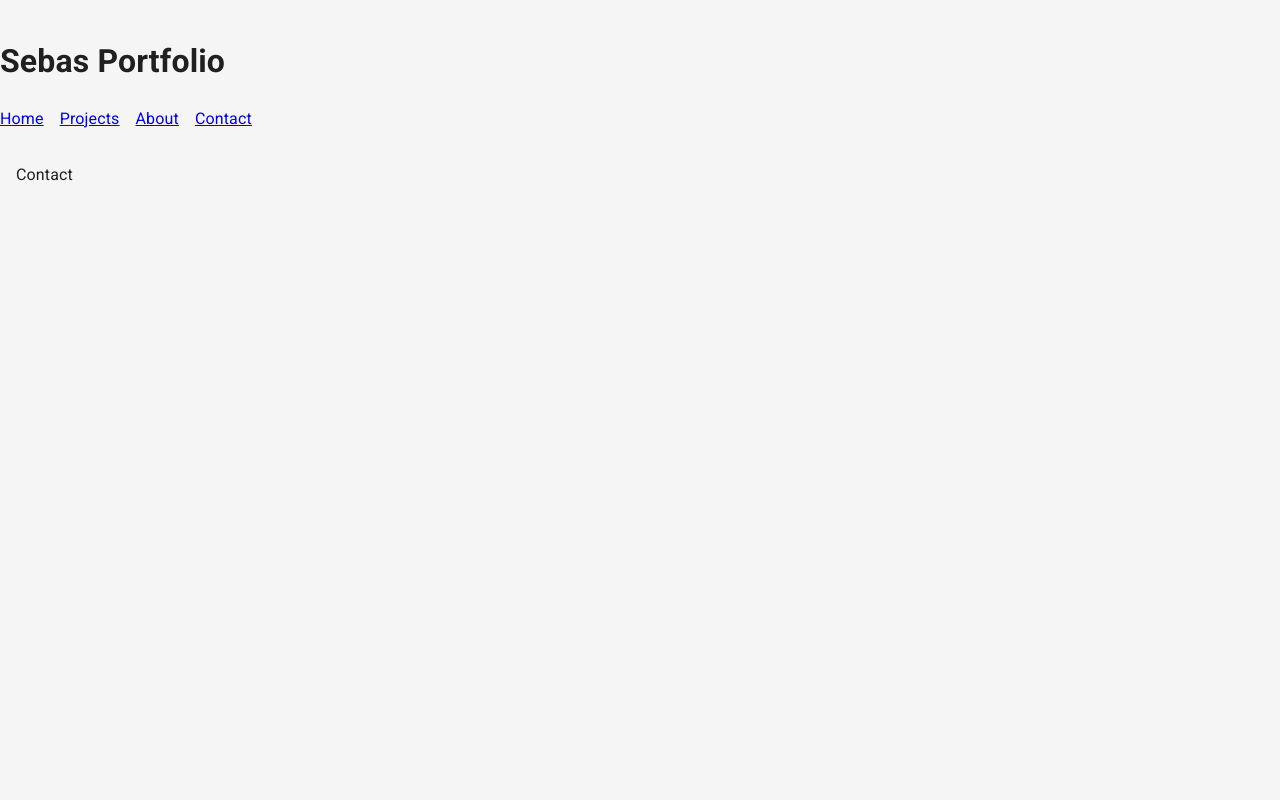
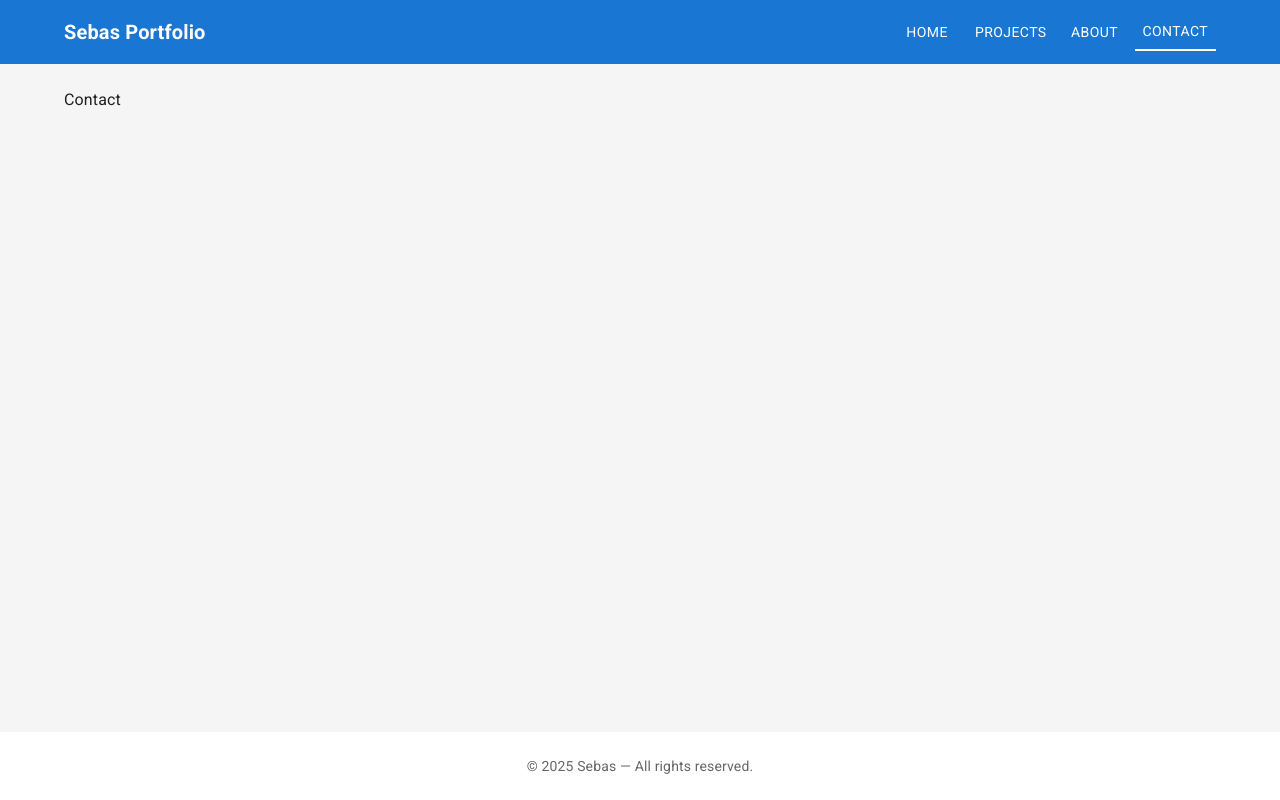
Before and after one commit to Sebasbh/Portfolio, a React (Create React App) app in the folder frontend/: page /contact in a window 1280 px wide. Built offline with nearby package versions, Linux system fonts and the light colour scheme.

Commit message:
feat(layout): implement AppShell with MUI AppBar and Footer

```diff
--- a/frontend/src/App.js
+++ b/frontend/src/App.js
@@ -1,6 +1,8 @@
 import React from 'react';
+import { Container, Box } from '@mui/material';
 import { Routes, Route } from 'react-router-dom';
 import Header from './components/Header';
+import Footer from './components/Footer';
 import Home from './pages/Home';
 import Projects from './pages/Projects';
 import About from './pages/About';
@@ -8,17 +10,18 @@ import Contact from './pages/Contact';
 
 function App() {
   return (
-    <>
+    <Box sx={{ minHeight: '100dvh', display: 'flex', flexDirection: 'column' }}>
       <Header />
-      <main style={{ padding: '1rem' }}>
+      <Container maxWidth="lg" component="main" sx={{ flex: 1, py: 3 }}>
         <Routes>
           <Route path="/" element={<Home />} />
           <Route path="/projects" element={<Projects />} />
           <Route path="/about" element={<About />} />
           <Route path="/contact" element={<Contact />} />
         </Routes>
-      </main>
-    </>
+      </Container>
+      <Footer />
+    </Box>
   );
 }
 
--- /dev/null
+++ b/frontend/src/components/Footer.jsx
@@ -0,0 +1,17 @@
+import React from 'react';
+import { Box, Container, Typography } from '@mui/material';
+
+const Footer = () => {
+  const year = new Date().getFullYear();
+  return (
+    <Box component="footer" sx={{ py: 3, mt: 'auto', bgcolor: 'background.paper' }}>
+      <Container maxWidth="lg">
+        <Typography variant="body2" color="text.secondary" align="center">
+          © {year} Sebas — All rights reserved.
+        </Typography>
+      </Container>
+    </Box>
+  );
+};
+
+export default Footer;
--- a/frontend/src/components/Header.jsx
+++ b/frontend/src/components/Header.jsx
@@ -1,18 +1,45 @@
 import React from 'react';
-import { Link } from 'react-router-dom';
+import { AppBar, Toolbar, Container, Typography, Button, Box } from '@mui/material';
+import { NavLink } from 'react-router-dom';
+
+const navItems = [
+  { to: '/', label: 'Home' },
+  { to: '/projects', label: 'Projects' },
+  { to: '/about', label: 'About' },
+  { to: '/contact', label: 'Contact' },
+];
 
 const Header = () => {
-  const linkStyle = { marginRight: '1rem' };
   return (
-    <header style={{ padding: '1rem 0' }}>
-      <h1>Sebas Portfolio</h1>
-      <nav>
-        <Link to="/" style={linkStyle}>Home</Link>
-        <Link to="/projects" style={linkStyle}>Projects</Link>
-        <Link to="/about" style={linkStyle}>About</Link>
-        <Link to="/contact" style={linkStyle}>Contact</Link>
-      </nav>
-    </header>
+    <AppBar position="static" elevation={0}>
+      <Container maxWidth="lg">
+        <Toolbar disableGutters sx={{ gap: 2, py: 1 }}>
+          <Typography variant="h6" sx={{ flexGrow: 1, fontWeight: 700 }}>
+            Sebas Portfolio
+          </Typography>
+
+          <Box component="nav" sx={{ display: 'flex', gap: 1 }}>
+            {navItems.map((item) => (
+              <Button
+                key={item.to}
+                component={NavLink}
+                to={item.to}
+                sx={{
+                  '&.active': {
+                    borderBottom: '2px solid',
+                    borderColor: 'primary.contrastText',
+                    borderRadius: 0,
+                  },
+                }}
+                color="inherit"
+              >
+                {item.label}
+              </Button>
+            ))}
+          </Box>
+        </Toolbar>
+      </Container>
+    </AppBar>
   );
 };
 
```
Also changed, not shown: 1 other file (tests, documents, lock files or other folders).
